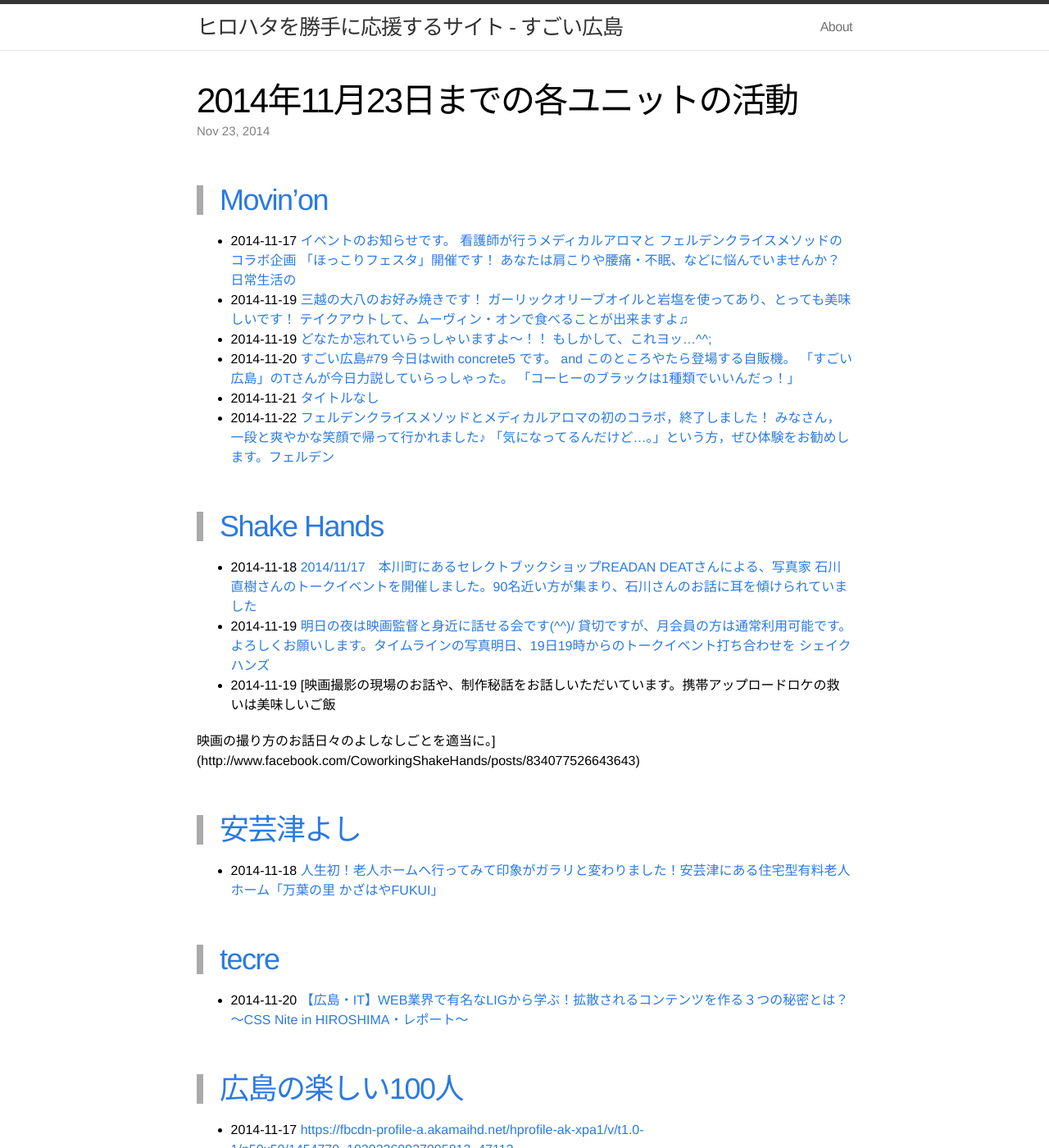
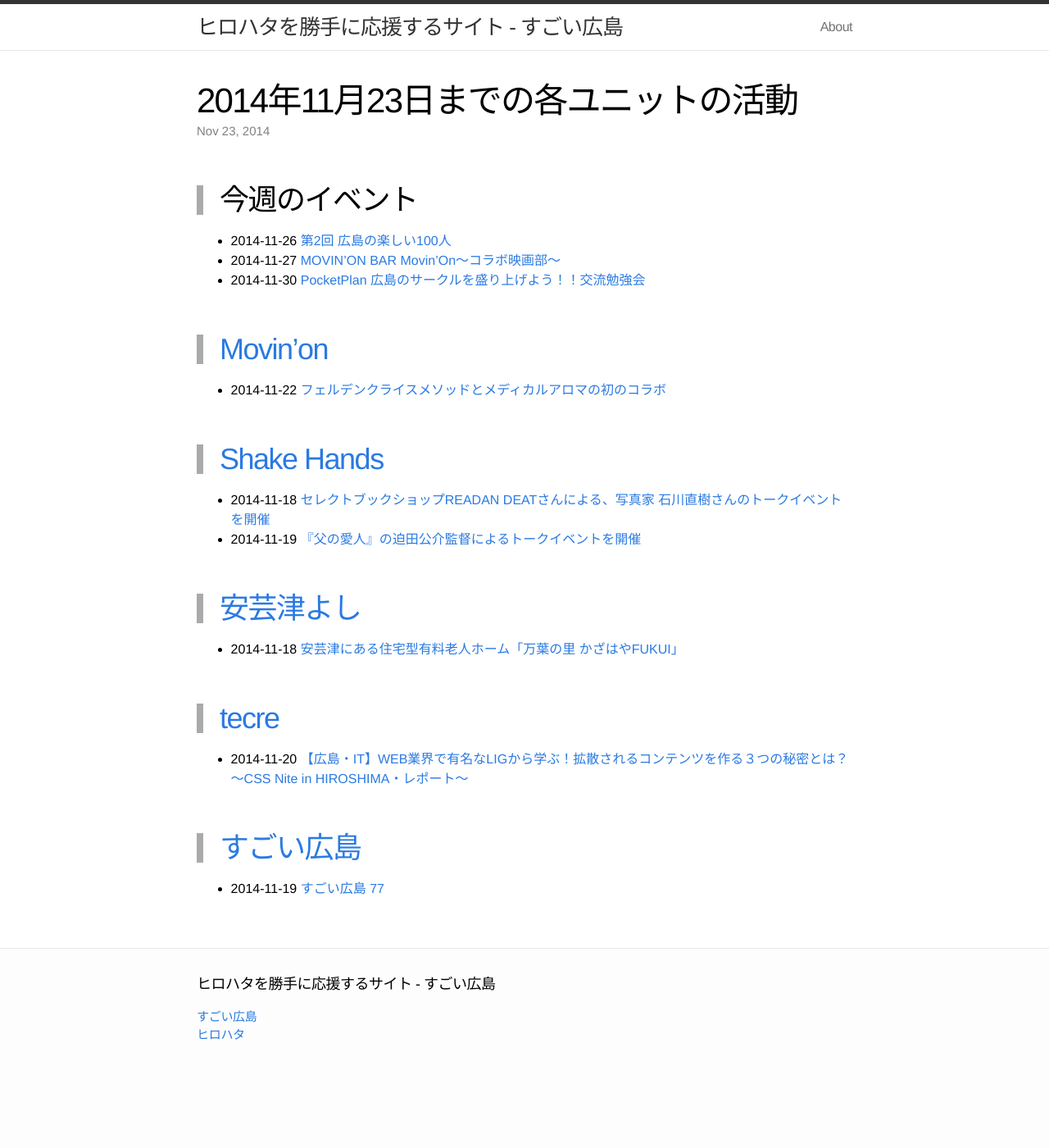
Before and after one commit to great-h/hirohata, a Jekyll site: the page built from _posts/2014-11-23-report.markdown, in a window 1280 px wide and 1400 px high. Shown: the whole window at 82% size. Built offline with Jekyll 4.4.1, drawn with Linux system fonts in a browser that asks for light colours; some of the changed text lies outside the part shown.

Commit message:
2014年11月23日までの活動を整理

```diff
--- a/_posts/2014-11-23-report.markdown
+++ b/_posts/2014-11-23-report.markdown
@@ -4,31 +4,26 @@ title:  "2014年11月23日までの各ユニットの活動"
 date:   2014-11-23 00:00:00
 ---
 
+# 今週のイベント
 
+* 2014-11-26 [第2回 広島の楽しい100人](https://www.facebook.com/events/381577058675130/permalink/381577062008463/)
+* 2014-11-27 [MOVIN'ON BAR Movin'On～コラボ映画部～](https://www.facebook.com/events/1518926051698664/permalink/1518926055031997/)
+* 2014-11-30 [PocketPlan 広島のサークルを盛り上げよう！！交流勉強会](https://www.facebook.com/events/473514299457307/permalink/473514302790640/)
 
 # [Movin'on](http://coworking-hiroshima.com/)
 
-* 2014-11-17 [イベントのお知らせです。  看護師が行うメディカルアロマと フェルデンクライスメソッドのコラボ企画  「ほっこりフェスタ」開催です！  あなたは肩こりや腰痛・不眠、などに悩んでいませんか？  日常生活の](http://www.facebook.com/movinon.hiroshima/posts/847419255278854)
-* 2014-11-19 [三越の大八のお好み焼きです！ ガーリックオリーブオイルと岩塩を使ってあり、とっても美味しいです！ テイクアウトして、ムーヴィン・オンで食べることが出来ますよ♫](http://www.facebook.com/movinon.hiroshima/photos/a.741352859218828.1073741830.723399384347509/848246715196108/?type=1)
-* 2014-11-19 [どなたか忘れていらっしゃいますよ〜！！ もしかして、これヨッ…^^;](http://www.facebook.com/movinon.hiroshima/photos/a.741352859218828.1073741830.723399384347509/848382431849203/?type=1)
-* 2014-11-20 [すごい広島#79 今日はwith concrete5 です。 and このところやたら登場する自販機。 「すごい広島」のTさんが今日力説していらっしゃった。 「コーヒーのブラックは1種類でいいんだっ！」](http://www.facebook.com/movinon.hiroshima/posts/848435668510546)
-* 2014-11-21 [タイトルなし](http://www.facebook.com/events/1518926051698664/permalink/1518926055031997/)
-* 2014-11-22 [フェルデンクライスメソッドとメディカルアロマの初のコラボ，終了しました！ みなさん，一段と爽やかな笑顔で帰って行かれました♪ 「気になってるんだけど...。」という方，ぜひ体験をお勧めします。フェルデン](http://www.facebook.com/movinon.hiroshima/posts/849829068371206)
+* 2014-11-22 [フェルデンクライスメソッドとメディカルアロマの初のコラボ](http://www.facebook.com/movinon.hiroshima/posts/849829068371206)
 
 
 # [Shake Hands](http://www.shakehands.jp/)
 
-* 2014-11-18 [2014/11/17　本川町にあるセレクトブックショップREADAN DEATさんによる、写真家 石川直樹さんのトークイベントを開催しました。90名近い方が集まり、石川さんのお話に耳を傾けられていました](http://www.facebook.com/CoworkingShakeHands/photos/a.624867490897982.1073741830.592127770838621/833502646701131/?type=1)
-* 2014-11-19 [明日の夜は映画監督と身近に話せる会です(^^)/  貸切ですが、月会員の方は通常利用可能です。 よろしくお願いします。タイムラインの写真明日、19日19時からのトークイベント打ち合わせを
-シェイクハンズ](http://www.facebook.com/CoworkingShakeHands/posts/833657376685658)
-* 2014-11-19 [映画撮影の現場のお話や、制作秘話をお話しいただいています。携帯アップロードロケの救いは美味しいご飯
-
-映画の撮り方のお話日々のよしなしごとを適当に。](http://www.facebook.com/CoworkingShakeHands/posts/834077526643643)
+* 2014-11-18 [セレクトブックショップREADAN DEATさんによる、写真家 石川直樹さんのトークイベントを開催](http://www.facebook.com/CoworkingShakeHands/photos/a.624867490897982.1073741830.592127770838621/833502646701131/?type=1)
+* 2014-11-19 [『父の愛人』の迫田公介監督によるトークイベントを開催](http://www.facebook.com/CoworkingShakeHands/posts/833657376685658)
 
 
 # [安芸津よし](http://akitsu.co/)
 
-* 2014-11-18 [人生初！老人ホームへ行ってみて印象がガラリと変わりました！安芸津にある住宅型有料老人ホーム「万葉の里 かざはやFUKUI」](http://akitsu.co/fukui-2059.html)
+* 2014-11-18 [安芸津にある住宅型有料老人ホーム「万葉の里 かざはやFUKUI」](http://akitsu.co/fukui-2059.html)
 
 
 # [tecre](http://tecre.jp/)
@@ -36,25 +31,6 @@ date:   2014-11-23 00:00:00
 * 2014-11-20 [【広島・IT】WEB業界で有名なLIGから学ぶ！拡散されるコンテンツを作る３つの秘密とは？～CSS Nite in HIROSHIMA・レポート～](http://tecre.jp/cssnite-hiroshima-liginc/)
 
 
-
-
-
-
-# [広島の楽しい100人](https://www.facebook.com/h100parson)
-
-* 2014-11-17 [https://fbcdn-profile-a.akamaihd.net/hprofile-ak-xpa1/v/t1.0-1/p50x50/1454770_10202260927905813_47113](http://www.facebook.com/h100parson/posts/1495796020695538)
-* 2014-11-19 [Cool Japan！日本のサブカルが熱い！  「第2回広島の楽しい100人」にコスカレード主催者で世界的にも有名な「亀仙人」こと河口さんがやってきますよ～。  コスカレードは広島での大人気のコスプレイ](http://www.facebook.com/h100parson/posts/1496480353960438)
-* 2014-11-21 [ケンダマロックカフェのモリシタマコトさんが、ブログにて「第1回 広島の楽しい100人」を紹介してくださいました。第2回は11月26日(水)に開催します。http://goo.gl/8p1q6mKenda](http://www.facebook.com/h100parson/posts/1497450017196805)
-
-
-
-
-
-
 # [すごい広島](http://great-h.github.io/)
 
-* 2014-11-17 [すごい広島 78の思い出。](https://www.facebook.com/media/set/?set=a.479944538814863.1073741830.393886870753964&type=1)
-* 2014-11-19 [すごい広島 77のレポートです。 http://great-h.github.io/events/event-077.html  bash shockの対策をしようと思ったら対策されてたそうです。 ht](http://www.facebook.com/great.hiroshima/posts/480648895411094)
-* 2014-11-19 [今日は広島でコンクリさんと共催だよ。すごい広島 #79great-h.doorkeeper.jp2014-11-19（水）18:00 - 20:50 すごい広島 なんとなくコワーキングスペース MOVI](http://www.facebook.com/great.hiroshima/posts/480634662079184)
-* 2014-11-19 [タイトルなし](http://www.facebook.com/events/1513897832214561/permalink/1513897835547894/)
-* 2014-11-20 [しかし、この人たちなにやってるんでしょうね。  http://cssnite.webtouchmeeting.com/vol8/report.html](http://www.facebook.com/great.hiroshima/photos/a.396973987111919.1073741828.393886870753964/481061262036524/?type=1)
+* 2014-11-19 [すごい広島 77](http://www.facebook.com/great.hiroshima/posts/480648895411094)
```
Also changed, not shown: _stock.md (+0 -2 lines).
